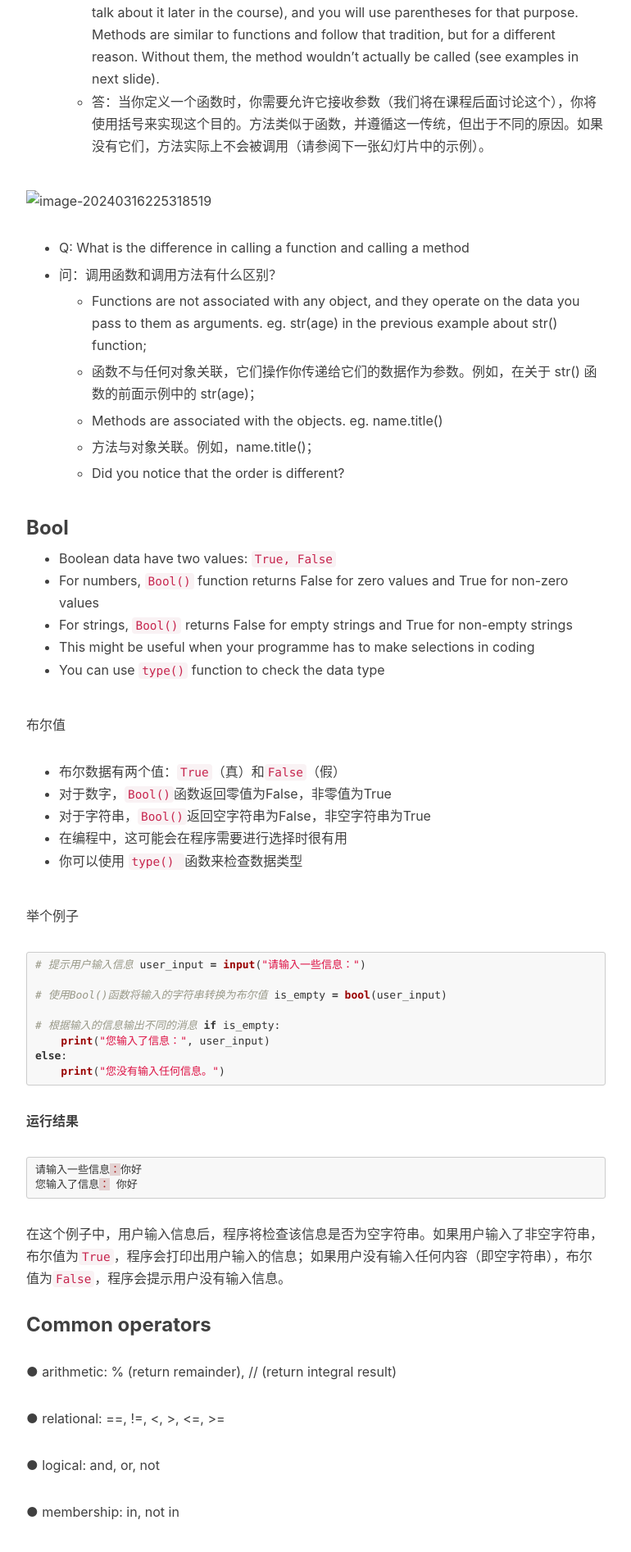
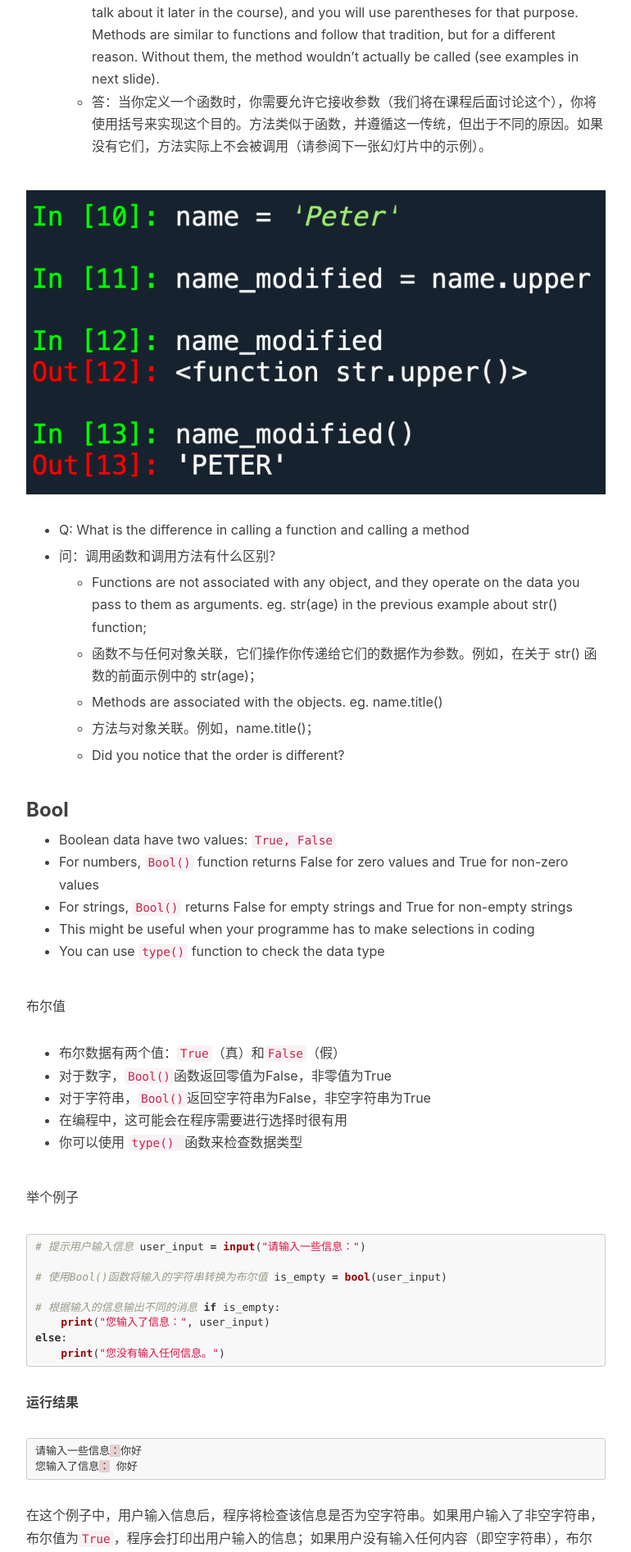
Before and after one commit to 02maple/02maple.github.io_bak, a Jekyll site: the page built from _posts/2024-3-16-Python基础.md, in a window 1280 px wide. Shown: the part 3382-5275 px from the top of the page at 82% size, without its empty margins (233-1003 px from the left). Built offline with Jekyll 4.4.1, drawn with Linux system fonts in a browser that asks for light colours; nearby versions of some CDN libraries; comment, search, counter and statistics services are not loaded.

Commit message:
Update 2024-3-16-Python基础.md

````diff
--- a/_posts/2024-3-16-Python基础.md
+++ b/_posts/2024-3-16-Python基础.md
@@ -155,7 +155,7 @@ message = "you are"+" "+str(age)+" "+"old"
   - A: When you define a function, you need to  allow it to receive parameters (we will talk  about it later in the course), and you will use  parentheses for that purpose. Methods are  similar to functions and follow that tradition,  but for a different reason. Without them, the  method wouldn’t actually be called (see  examples in next slide).
   - 答：当你定义一个函数时，你需要允许它接收参数（我们将在课程后面讨论这个），你将使用括号来实现这个目的。方法类似于函数，并遵循这一传统，但出于不同的原因。如果没有它们，方法实际上不会被调用（请参阅下一张幻灯片中的示例）。
 
-![image-20240316225318519](../images/image-20240316225318519.png)
+![image-20240316225318519](/images/image-20240316225318519.png)
 
 - Q: What is the difference in calling a function  and calling a method
 
@@ -326,7 +326,7 @@ else:
 print(2 is 20)
 ```
 
-![image-20240316230134128](../images/image-20240316230134128.png)
+![image-20240316230134128](/images/image-20240316230134128.png)
 
 这里报错是由于` int `类型不建议用 `is` 去比较，在这主要看`False`
 
@@ -1403,7 +1403,7 @@ if (condition1):
 #if Block is end here
 ```
 
-![image-20240318225857600](../images/image-20240318225857600.png)
+![image-20240318225857600](/images/image-20240318225857600.png)
 
 - `if-elif-else`. Test more than two possible  alternatives. It runs each conditional test in  order until one passes. When a test passes,  the code following that test is executed and  Python skips the rest of the tests.
   - `if-elif-else`。测试多于两个可能的替代方案。它按顺序运行每个条件测试，直到一个通过为止。当测试通过时，执行该测试后面的代码，Python跳过其余的测试
@@ -1412,7 +1412,7 @@ if (condition1):
 
 - **if-elif-else flowchart**
 
-- ![image-20240318230122945](../images/image-20240318230122945.png)
+- ![image-20240318230122945](/images/image-20240318230122945.png)
 
   - For example, you can ask university  students in different years to choose certain  courses by using`if-elif-else`
 
@@ -1514,7 +1514,7 @@ if (condition1):
 
     以上为ppt中源代码，有缺陷，由于if语句只判断不等于option时候，输出支付语句，在本题中，此时option为4，也就是quit选项。可是如果输入5，5不等于4，依然是输出支付语句。
 
-    ![image-20240318232251393](../images/image-20240318232251393.png)
+    ![image-20240318232251393](/images/image-20240318232251393.png)
 
     存在问题，以下是简单修复代码
 
````
